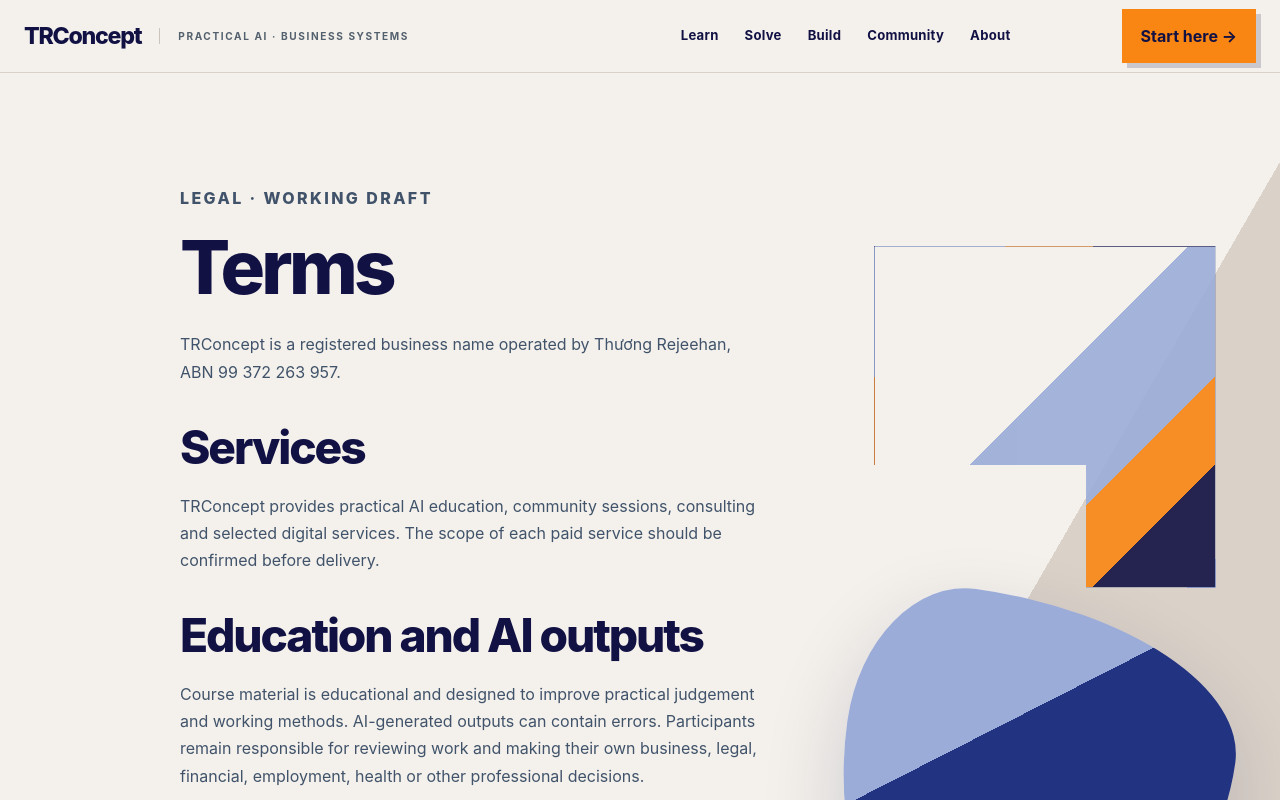
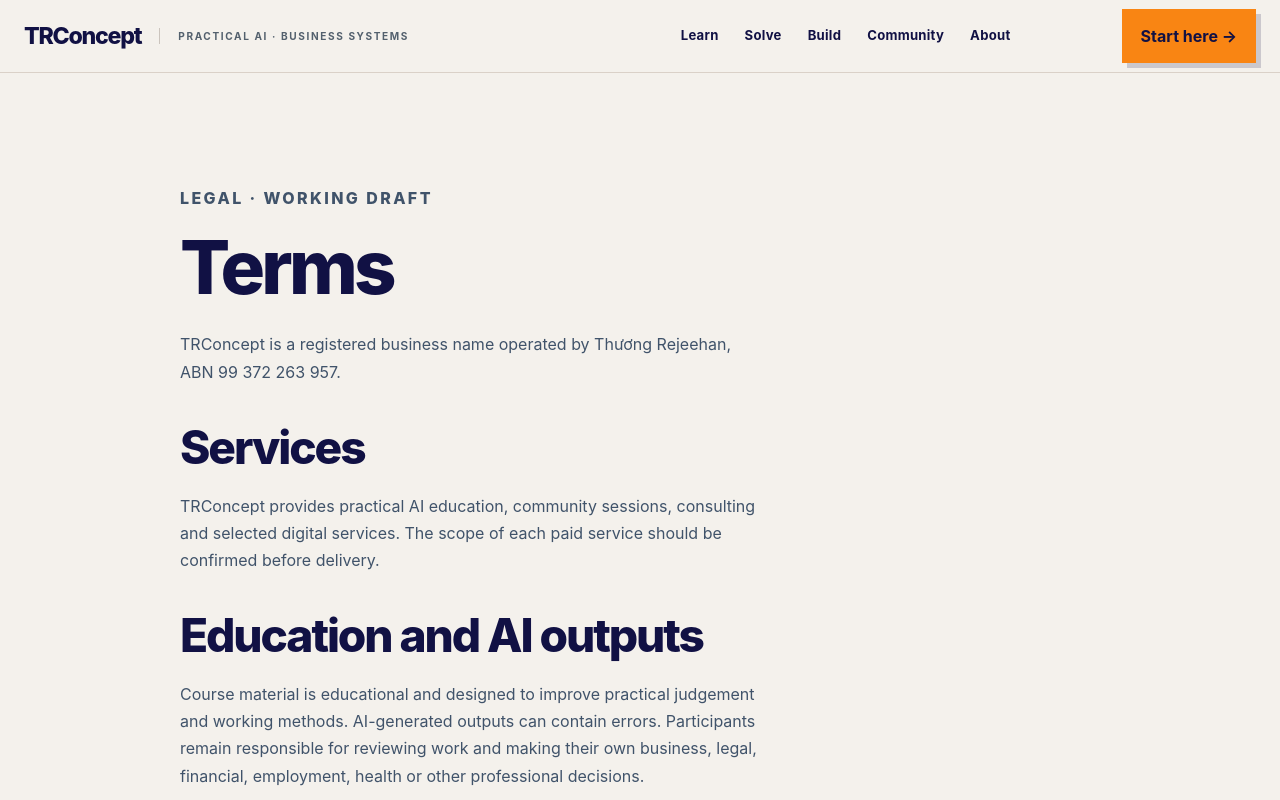
Before and after one commit to thuongr/tr-concept-website, a Next.js app: page /terms in a window 1280 px wide. Shown: the top 800 px of the page. Built offline with nearby package versions, Linux system fonts and the light colour scheme; no server answers; the database is empty.

Commit message:
design: remove generic decorative blob from all page heroes

```diff
--- a/app/globals.css
+++ b/app/globals.css
@@ -620,3 +620,9 @@ p,li{max-width:var(--measure-body)}
 .growth-v7 .growth-outcome{z-index:6;max-width:360px}.growth-v7 .growth-outcome b{font-size:1.55rem}
 @media(max-width:700px){.growth-v7{min-height:920px}.growth-v7 .growth-copy strong{font-size:2rem}.tree-artwork{left:-11%;right:-11%;top:20%;height:66%;background-size:contain}.tree-art-label span,.tree-art-business span{display:none}.tree-art-label b{font-size:.5rem}.art-skills{left:45%;top:12%}.art-brain{left:9%;top:38%}.art-heart{right:7%;top:39%}.art-flow{right:8%;top:61%}.tree-art-business{bottom:5%}.growth-v7 .growth-outcome{bottom:24px;max-width:280px}.growth-v7 .growth-outcome b{font-size:1.18rem}}
 @media(prefers-reduced-motion:reduce){.tree-artwork,.tree-glow,.tree-crown,.energy-run{animation:none!important}}
+
+
+/* V7.1 — remove repeated decorative hero blob across subpages */
+.page-hero::before,.page-hero::after{display:none!important;content:none!important}
+.page-hero{background:#f4f1ec!important}
+@media(max-width:700px){.page-hero{padding-bottom:62px!important}}
```
